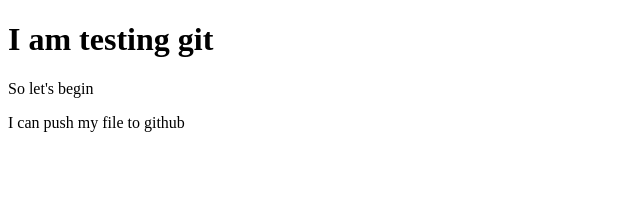
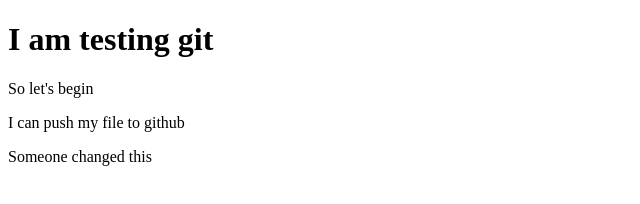
Before and after one commit to SAIFUL20WD/test-repo, a plain HTML site: page index.html in a window 1280 px wide. Shown: the whole page, without its empty margins (0-640 px from the left). Drawn offline with Linux system fonts and the light colour scheme.

Commit message:
Update index.html

```diff
--- a/index.html
+++ b/index.html
@@ -9,5 +9,6 @@
     <h1>I am testing git</h1>
     <p>So let's begin</p>
     <p>I can push my file to github</p>
+    <p>Someone changed this</p>
 </body>
 </html>
```
